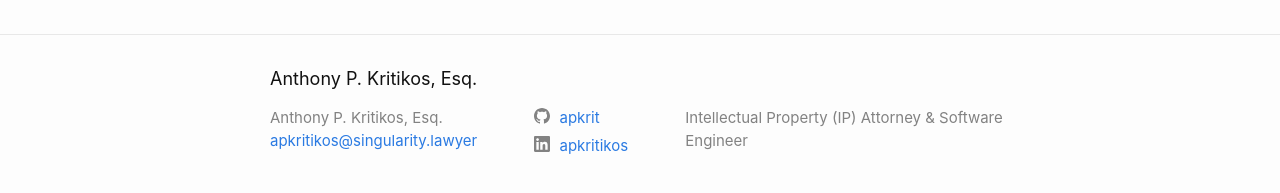
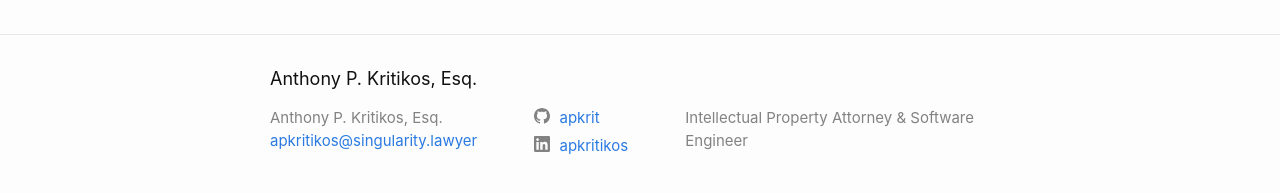
Before and after one commit to apkrit/apkrit.github.io, a Jekyll site: the page built from index.md, in a window 1280 px wide. Shown: the part 683-876 px from the top of the page. Built offline with Jekyll 4.4.1, drawn with Linux system fonts in a browser that asks for light colours.

Commit message:
Updated bundle with removed gem.

```diff
--- a/Gemfile
+++ b/Gemfile
@@ -16,7 +16,6 @@
 
 # If you have any plugins, put them here!
 group :jekyll_plugins do
-  gem "jekyll", "~> 5.0", ">= 3.5"
   gem "jekyll-feed", "~> 0.9"
   gem "jekyll-seo-tag", "~> 2.1"
 end
--- a/_config.yml
+++ b/_config.yml
@@ -16,7 +16,7 @@
 title: Anthony P. Kritikos, Esq.
 email: apkritikos@singularity.lawyer
 description: >- # this means to ignore newlines until "baseurl:"
-  Intellectual Property (IP) Attorney & Software Engineer
+  Intellectual Property Attorney & Software Engineer
 baseurl: "/" # the subpath of your site, e.g. /blog
 url: "https://singularity.lawyer" # the base hostname & protocol for your site, e.g. http://example.com
 # twitter_username:
```
Also changed, not shown: Gemfile.lock.
